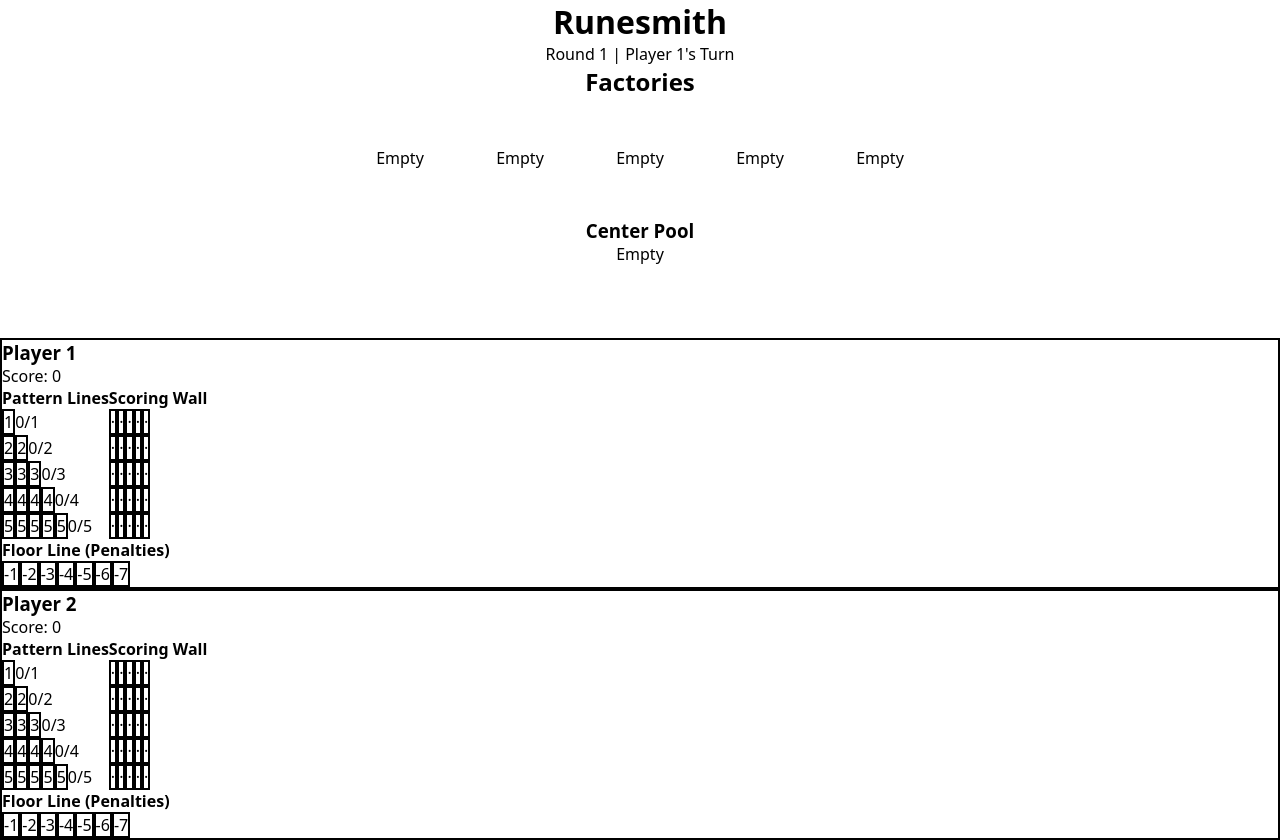
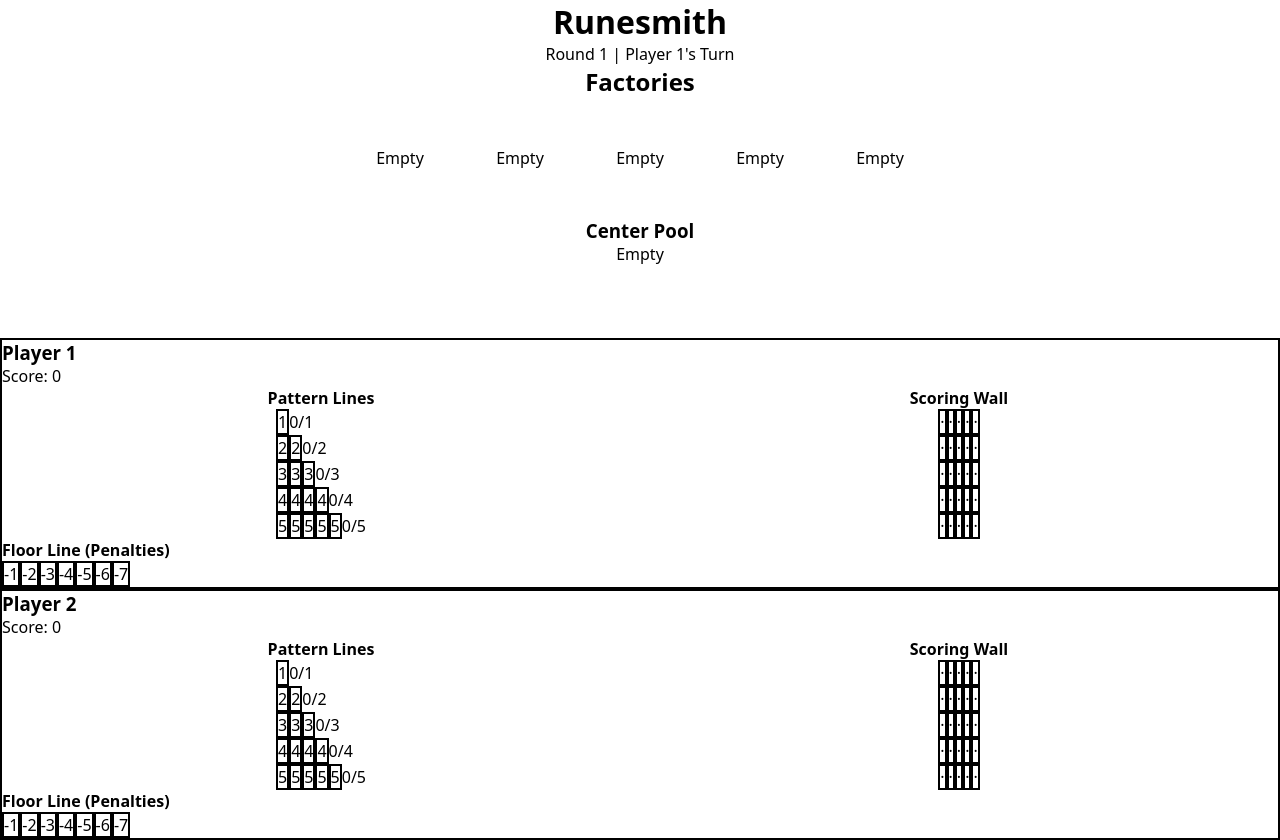
Before and after one commit to vlad92z/necromancer-web, a React (Vite) app: page / in a window 1280 px wide. Built offline with nearby package versions, Linux system fonts and the light colour scheme.

Commit message:
Improve PlayerBoard layout and alignment
Added flex and alignment classes to Pattern Lines and Scoring Wall sections for better spacing and visual consistency. The container now uses justify-between and full width for improved layout.

```diff
--- a/src/features/gameplay/components/PlayerBoard.tsx
+++ b/src/features/gameplay/components/PlayerBoard.tsx
@@ -27,15 +27,15 @@ export function PlayerBoard({ player, isActive }: PlayerBoardProps) {
         <div className="text-sm text-gray-400">Score: {player.score}</div>
       </div>
 
-      <div className="flex gap-6">
+      <div className="flex gap-6 justify-between w-full">
         {/* Pattern Lines */}
-        <div>
+        <div className="flex-1 flex flex-col items-center">
           <h4 className="text-sm font-semibold text-gray-300 mb-2">Pattern Lines</h4>
           <PatternLines patternLines={player.patternLines} />
         </div>
 
         {/* Wall */}
-        <div>
+        <div className="flex-1 flex flex-col items-center">
           <h4 className="text-sm font-semibold text-gray-300 mb-2">Scoring Wall</h4>
           <ScoringWall wall={player.wall} />
         </div>
```
